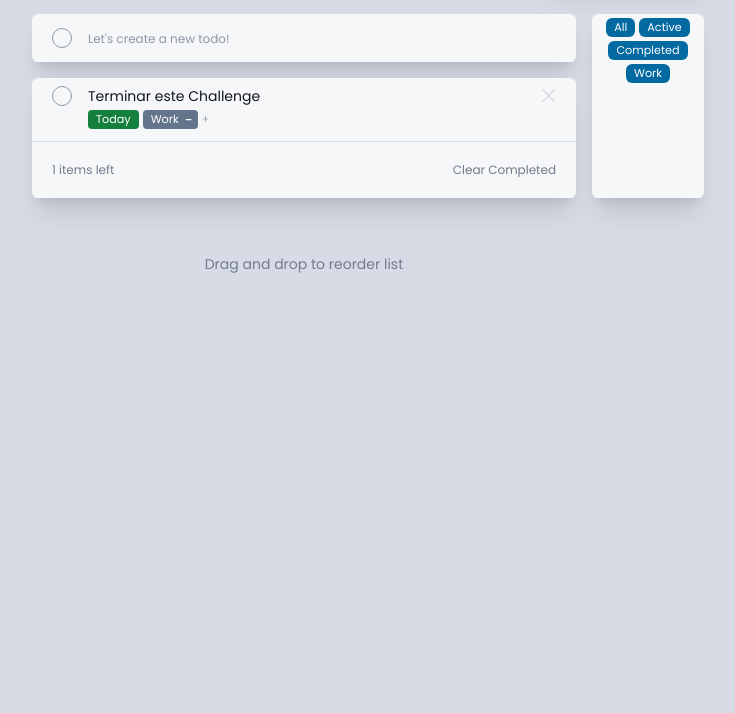
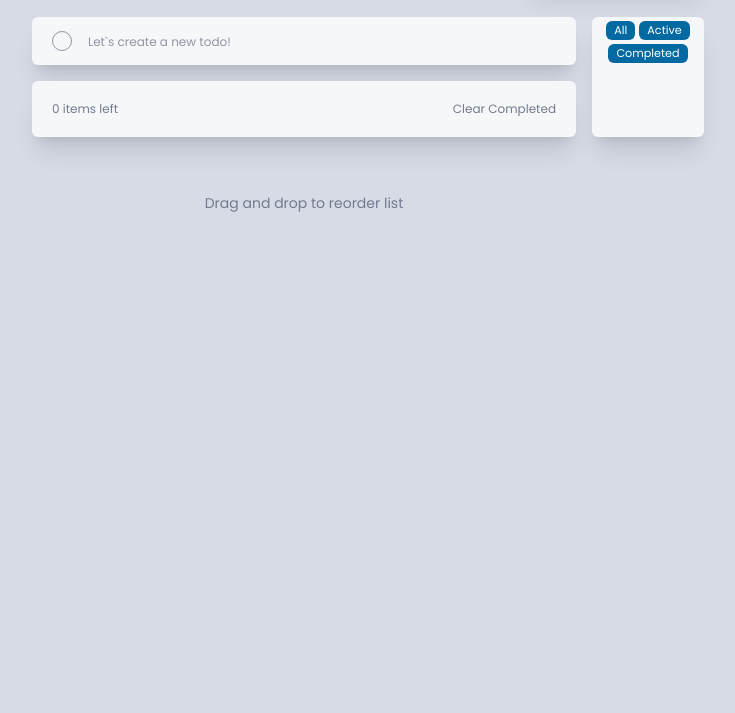
Before and after one commit to Strocs/FrontendMentor, an Astro site in the folder todo-app/: page / in a window 1280 px wide. Shown: the part 87-800 px from the top of the page, without its empty margins (272-1007 px from the left). Built offline with nearby package versions, Linux system fonts and the light colour scheme; Astro itself is replaced by a stand-in of ours.

Commit message:
update#todo-app

```diff
--- a/todo-app/package.json
+++ b/todo-app/package.json
@@ -13,8 +13,6 @@
   "dependencies": {
     "@astrojs/react": "^1.2.2",
     "@astrojs/tailwind": "^2.1.2",
-    "@dnd-kit/core": "^6.0.5",
-    "@dnd-kit/sortable": "^7.0.1",
     "@types/react": "^18.0.25",
     "@types/react-dom": "^18.0.9",
     "astro": "^1.6.10",
--- a/todo-app/src/components/CreateTodoInput.jsx
+++ b/todo-app/src/components/CreateTodoInput.jsx
@@ -20,9 +20,7 @@ export const CreateTodoInput = ({ callback, todoLength }) => {
           className='w-full text-xs text-primary-dark dark:text-primary-light placeholder:text-xs placeholder:text-placeholder-light dark:placeholder:text-placeholder-dark bg-primary-light dark:bg-primary-dark outline-none'
           type='text'
           ref={newTodoRef}
-          placeholder={`Let's create ${
-            todoLength > 0 ? 'a new' : 'your first'
-          } todo!`}
+          placeholder='Let`s create a new todo!'
         />
       </form>
     </div>
--- a/todo-app/src/components/LightDarkButton.jsx
+++ b/todo-app/src/components/LightDarkButton.jsx
@@ -1,7 +1,7 @@
 export const LightDarkButton = ({ mode, callback, selected, darkMode, children }) => {
   return (
     <button
-      className={`flex gap-1 items-center py-[.4rem]  px-3 ${
+      className={`flex gap-1 w-20 h-7 items-center py-[.4rem] px-3 ${
         selected && 'bg-bg-light dark:bg-dark-extra rounded-lg'
       }`}
       onClick={() => callback(darkMode)}
--- a/todo-app/src/components/TodoItem.jsx
+++ b/todo-app/src/components/TodoItem.jsx
@@ -19,9 +19,8 @@ export const TodoItem = ({
   return (
     <li
       draggable
-      className='flex flex-col items-center w-full bg-primary-light dark:bg-primary-dark border-b border-bg-light dark:border-bg-dark'
+      className='flex flex-col gap-1 px-5 py-3 w-full bg-primary-light dark:bg-primary-dark border-b border-bg-light dark:border-bg-dark'
     >
-      <div className='flex flex-col gap-1 w-full px-5 pb-3 pt-2'>
       <div className='flex gap-2 items-center justify-between'>
         <div className='flex gap-4 items-center'>
           <ToggleCompletedButton
@@ -40,9 +39,10 @@ export const TodoItem = ({
             <DeleteTagButton removeTag={removeTag} text={tag} id={created} />
           </Tags>
         ))}
+        <li>
           <TagInput id={created} addTag={addTag} />
+        </li>
       </ul>
-      </div>
     </li>
   )
 }
--- a/todo-app/src/components/ToggleCompletedButton.jsx
+++ b/todo-app/src/components/ToggleCompletedButton.jsx
@@ -6,7 +6,7 @@ export const ToggleCompletedButton = ({
   return (
     <button
       type='button'
-      onClick={() => callback(todoId)}
+      onClick={() => callback !== null ? callback(todoId) : callback}
       className={`grid place-items-center h-5 w-5 rounded-full flex-shrink-0 ${
         completed
           ? 'bg-gradient-to-br from-Gradient-1 to-Gradient-2'
--- a/todo-app/src/components/ToggleLightDark.jsx
+++ b/todo-app/src/components/ToggleLightDark.jsx
@@ -7,7 +7,7 @@ export const ToggleLightDark = () => {
   const [darkMode, setDarkMode] = useDarkMode()
 
   return (
-    <div className='bg-primary-light dark:bg-primary-dark flex gap-1 p-1 rounded-lg w-fit shadow-xl'>
+    <>
       <LightDarkButton
         mode='Light'
         callback={setDarkMode}
@@ -24,6 +24,6 @@ export const ToggleLightDark = () => {
       >
         <Moon fill='fill-dark-extra dark:fill-bg-light scale-[.6]' />
       </LightDarkButton>
-    </div>
+    </>
   )
 }
--- a/todo-app/src/hooks/useTodo.jsx
+++ b/todo-app/src/hooks/useTodo.jsx
@@ -2,14 +2,7 @@ import { useState } from 'react'
 import { useLocalStorage } from './useLocalStorage'
 
 export function useTodo () {
-  const [todos, setTodos] = useLocalStorage('todos', [
-    {
-      text: 'Terminar este Challenge',
-      completed: false,
-      tags: ['Work'],
-      created: Date.now()
-    }
-  ])
+  const [todos, setTodos] = useLocalStorage('todos', [])
   const [todoFilter, setTodoFilter] = useState('')
 
   // ToDo: crear el drag and drop
@@ -79,6 +72,7 @@ export function useTodo () {
       })
     )
   }
+
   const removeTag = (id, tagText) => {
     setTodos(
       todos.map((todo) => {
--- a/todo-app/src/layouts/Layout.astro
+++ b/todo-app/src/layouts/Layout.astro
@@ -14,6 +14,11 @@ const { title } = Astro.props
 		<link rel='icon' type='image/svg+xml+png' href='/favicon-32x32.png' />
 		<meta name='generator' content={Astro.generator} />
 		<title>{title}</title>
+		<script is:inline>
+			const isDarkMode = localStorage.getItem('dark-mode-enabled')
+			const theme = isDarkMode === 'true' ? 'dark' : ''
+			document.querySelector('html').className = theme
+		</script>
 	</head>
 	<body class='flex flex-col items-center justify-center w-full h-full bg-bg-light dark:bg-bg-dark px-8 sm:px-10'>
 		<slot />
--- a/todo-app/src/pages/index.astro
+++ b/todo-app/src/pages/index.astro
@@ -10,7 +10,9 @@ import Layout from '../layouts/Layout.astro'
 			<h1 class='text-3xl font-bold inline-block leading-6'>Simple toDo_</h1>
 			<span class='text-xs'>by Strocs.</span>
 		</div>
-		<ToggleLightDark client:only />
+		<div class='bg-primary-light h-10 w-44 dark:bg-primary-dark flex items-center justify-center gap-1 p-1 rounded-lg shadow-xl'>
+			<ToggleLightDark client:only />
+		</div>
 	</header>
 	<Main client:load />
 </Layout>
```
Also changed, not shown: 1 other file. Lines whose indentation alone changed are shown as unchanged.
